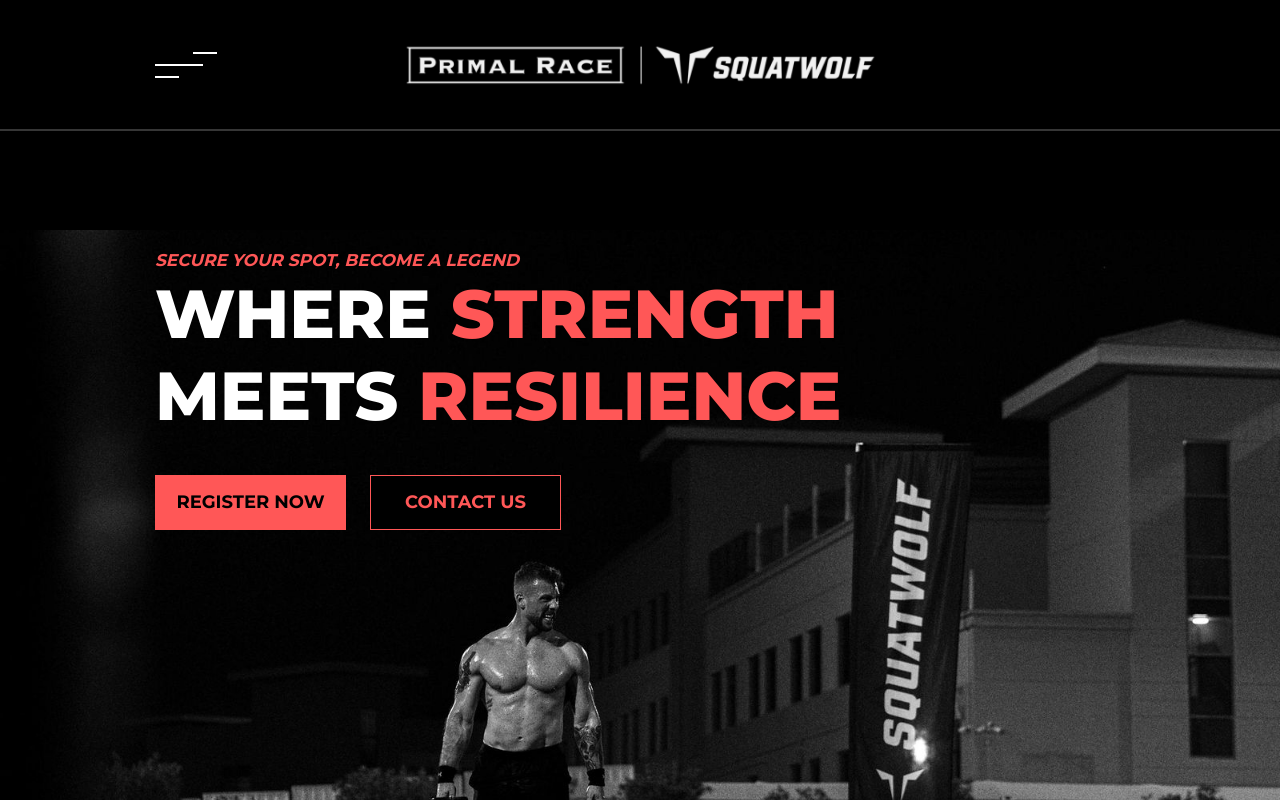
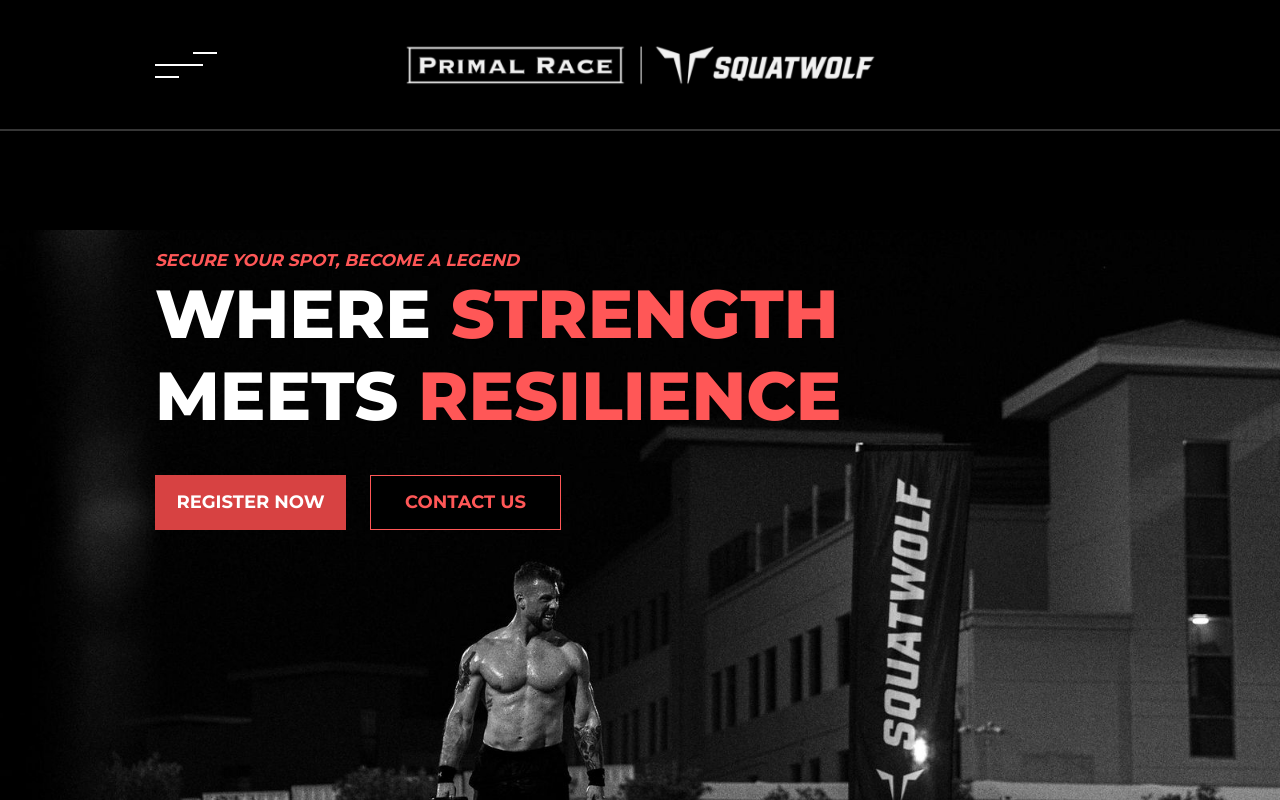
Before and after one commit to ekatylynx/primal-race, a Next.js app: page / in a window 1280 px wide. In both pictures the pointer is over the button "REGISTER NOW". Shown: the top 800 px of the page. Built offline with nearby package versions, Linux system fonts and the light colour scheme.

Commit message:
fix(ui): Added hover and cursor pointer to buttons

```diff
--- a/app/(withLayout)/page.module.css
+++ b/app/(withLayout)/page.module.css
@@ -53,7 +53,15 @@
 	font-size: 18px;
 	font-weight: 700;
 	color: black;
+	cursor: pointer;
+	transition: all 0.2s ease;
 }
+
+.button:hover {
+	background-color: #d74242;
+	color: white;
+}
+
 
 .button:nth-child(2) {
 	margin-left: 24px;
```
